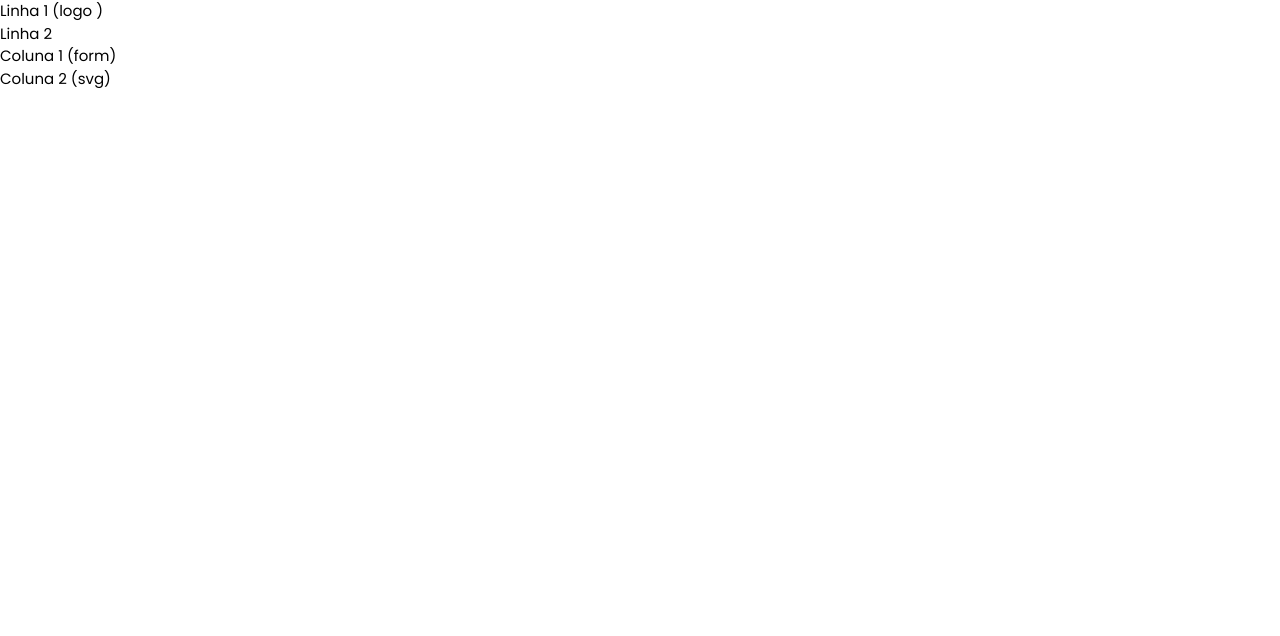
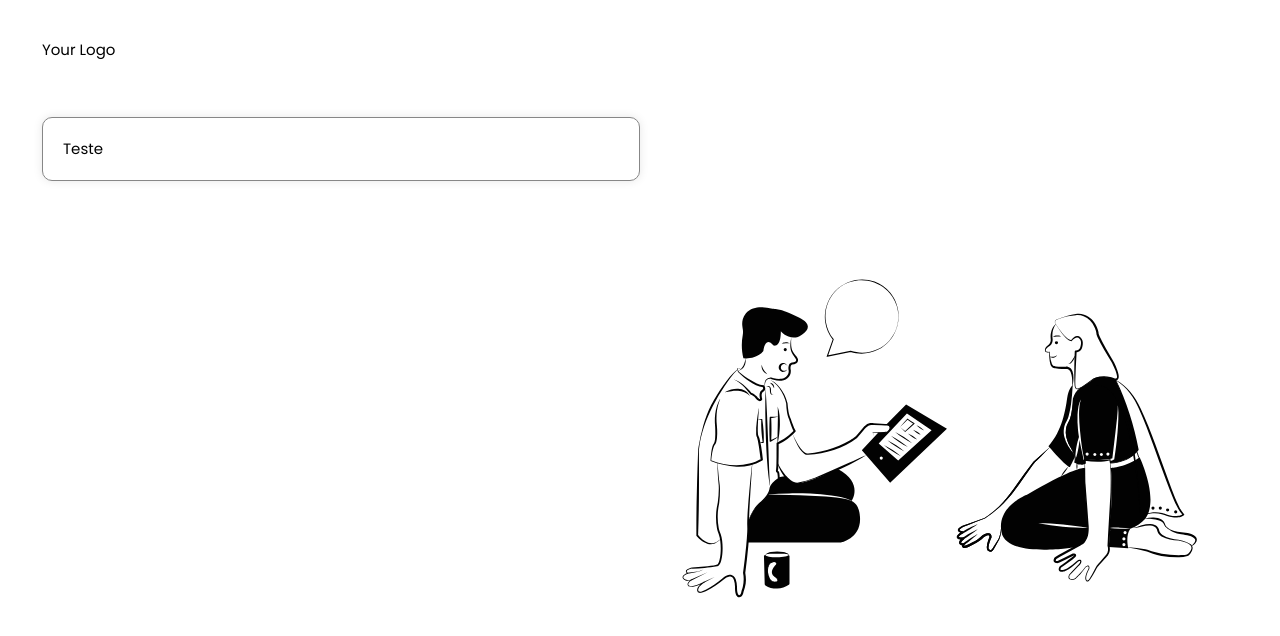
Before and after one commit to fullstack-overkill/crud-da-alegria, an Angular app in the folder cliente/: page /auth/login in a window 1280 px wide. Shown: the top 636 px of the page. Built offline with nearby package versions, Linux system fonts and the light colour scheme.

Commit message:
feat(wp): imagem e card basico para a tela de login

```diff
--- a/cliente/src/app/core/app.component.sass
+++ b/cliente/src/app/core/app.component.sass
@@ -0,0 +1,6 @@
+:host
+  display: flex
+  flex-direction: column
+  min-height: 100vh
+  min-width: 100vw
+  margin: 0
--- a/cliente/src/app/pages/auth/login/login.component.html
+++ b/cliente/src/app/pages/auth/login/login.component.html
@@ -1,10 +1,16 @@
-<div>
-  <div>
-    Linha 1 (logo )
-  </div>
-  <div>
-    Linha 2
-    <div>Coluna 1 (form)</div>
-    <div>Coluna 2 (svg)</div>
+<div class="app-login">
+  <div class="row-1">Your Logo</div>
+  <div class="row-2">
+    <div class="coll-1">
+      <div class="card">Teste</div>
+    </div>
+    <div class="coll-2">
+      <img
+        src="assets/svg/small-team-discussing-ideas-sem-bordas.svg"
+        role="img"
+        alt="Duas pessoas conversando"
+        aria-label="Duas pessoas conversando"
+      />
+    </div>
   </div>
 </div>
--- a/cliente/src/app/pages/auth/login/login.component.sass
+++ b/cliente/src/app/pages/auth/login/login.component.sass
@@ -0,0 +1,38 @@
+:host
+  display: flex
+  flex-direction: column
+  flex: 1
+
+.app-login
+  flex: 1
+  display: grid
+  grid-template-rows: min-content 1fr
+  gap: 55px
+
+  padding: 39px 42px 39px 42px
+
+  .row-1
+    display: flex
+
+  .row-2
+    display: grid
+    grid-template-rows: 1fr
+    grid-template-columns: 1fr 1fr
+
+    .coll-1
+      min-height: 0px
+
+      .card
+        display: flex
+        flex-direction: column
+        background-color: #FFFFFF
+        border: 0.5px solid #878787
+        border-radius: 10px
+        box-shadow: 0px 0px 10px 0px rgba(0, 0, 0, 0.1)
+        padding: 20px 20px 20px 20px
+
+    .coll-2
+      display: flex
+      justify-content: center
+      align-items: center
+      min-height: 0px
```
